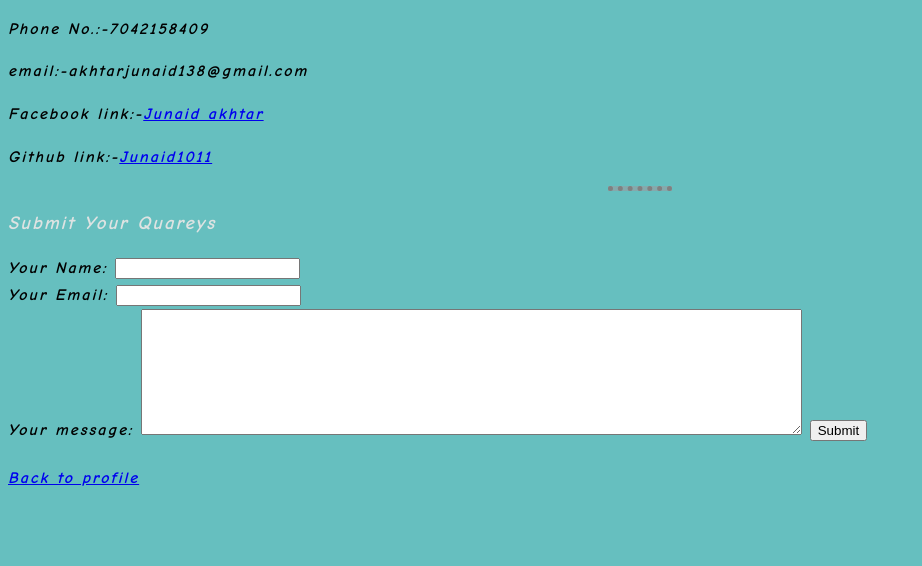
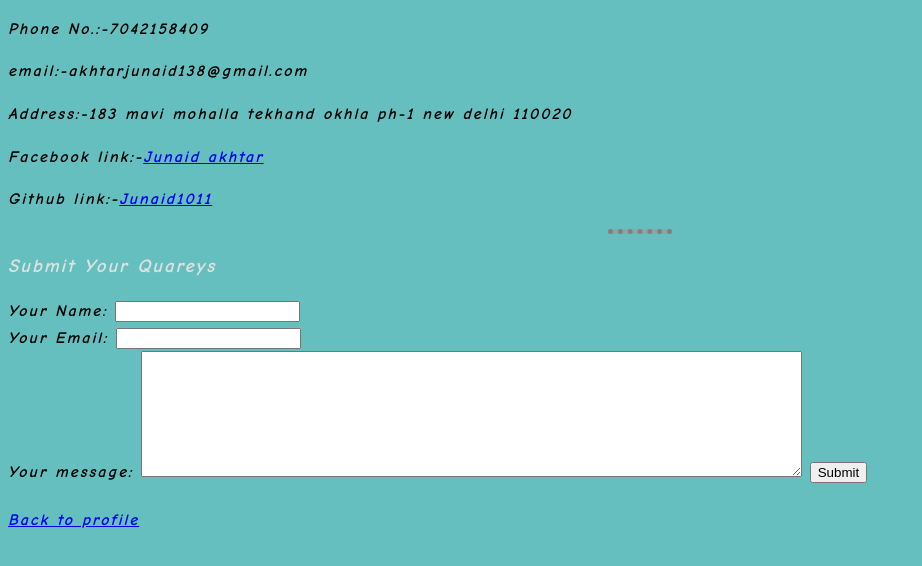
Before and after one commit to Junaid1011/cv, a plain HTML site: page contact.html in a window 1280 px wide. Shown: the part 54-620 px from the top of the page, without its empty margins (0-922 px from the left). Drawn offline with Linux system fonts and the light colour scheme.

Commit message:
Update contact.html

```diff
--- a/contact.html
+++ b/contact.html
@@ -14,6 +14,7 @@
 
     <p>Phone No.:-7042158409</p>
   <p>email:-akhtarjunaid138@gmail.com</p>
+    <p>Address:-183 mavi mohalla tekhand okhla ph-1 new delhi 110020</p>
     <p>Facebook link:-<a href="https://www.facebook.com/junaid.akhtar.792">Junaid akhtar</a></p>
     <p>Github link:-<a href="https://github.com/Junaid1011/">Junaid1011</a></p>
 
```
